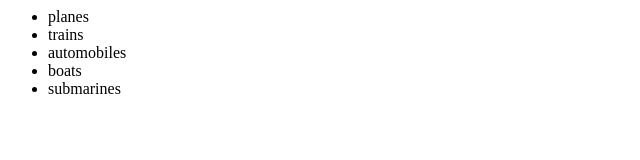
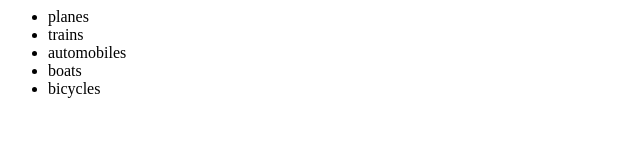
Before and after one commit to anthox3/sandbox, a plain HTML site: page index.htm in a window 1280 px wide. Shown: the full height of the page, 0-640 px from the left. Drawn offline with Linux system fonts and the light colour scheme.

Commit message:
Update index.htm

```diff
--- a/index.htm
+++ b/index.htm
@@ -5,7 +5,7 @@
 <li>trains</li>
 <li>automobiles</li>
   <li>boats</li>
-  <li>submarines</li>
+  <li>bicycles</li>
 </ul>
 </body>
 </html>
```
